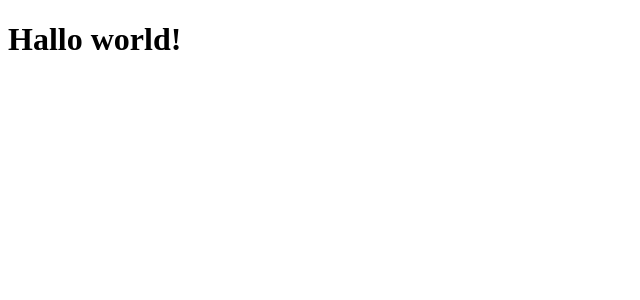
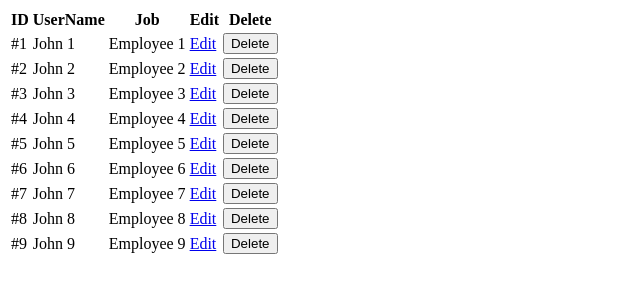
Before and after one commit to Theu/learnRactRedux, a React app: page / in a window 1280 px wide. Shown: the top 300 px of the page, without its empty margins (0-640 px from the left). Built offline with nearby package versions, Linux system fonts and the light colour scheme.

Commit message:
CH04.2 creata App.js con list di utenti. Usato map e push

```diff
--- /dev/null
+++ b/src/components/App.js
@@ -0,0 +1,51 @@
+import React from 'react';
+/*
+  App Component
+*/
+
+export default class App extends React.Component {
+  render() {
+    // build user list
+    const users = [];
+    for (let i=1; i<10; i++) {
+      users.push({
+        id: i,
+        username: 'John ' + i,
+        job: 'Employee ' + i,
+      });
+    }
+
+    return(
+      <table>
+        <thead>
+          <tr>
+            <th>ID</th>
+            <th>UserName</th>
+            <th>Job</th>
+            <th>Edit</th>
+            <th>Delete</th>
+          </tr>
+        </thead>
+        <tbody>
+          {users.map((user, index) => {
+            return(
+              <tr key={user.id}>
+                <td>#{user.id}</td>
+                <td>{user.username}</td>
+                <td>{user.job}</td>
+                <td>
+                  <a href={'/user-edit/' + user.id}>
+                    Edit
+                  </a>
+                </td>
+                <td>
+                  <button data-id={user.id}>Delete</button>
+                </td>
+              </tr>
+            );
+          })}
+        </tbody>
+      </table>
+    );
+  }
+}
--- a/src/index.js
+++ b/src/index.js
@@ -1,4 +1,6 @@
 import React from 'react';
 import ReactDOM from 'react-dom';
 
-ReactDOM.render(<h1>Hallo world!</h1>, document.getElementById('app'));
+import App from './components/App';
+
+ReactDOM.render(<App/>, document.getElementById('app'));
```
